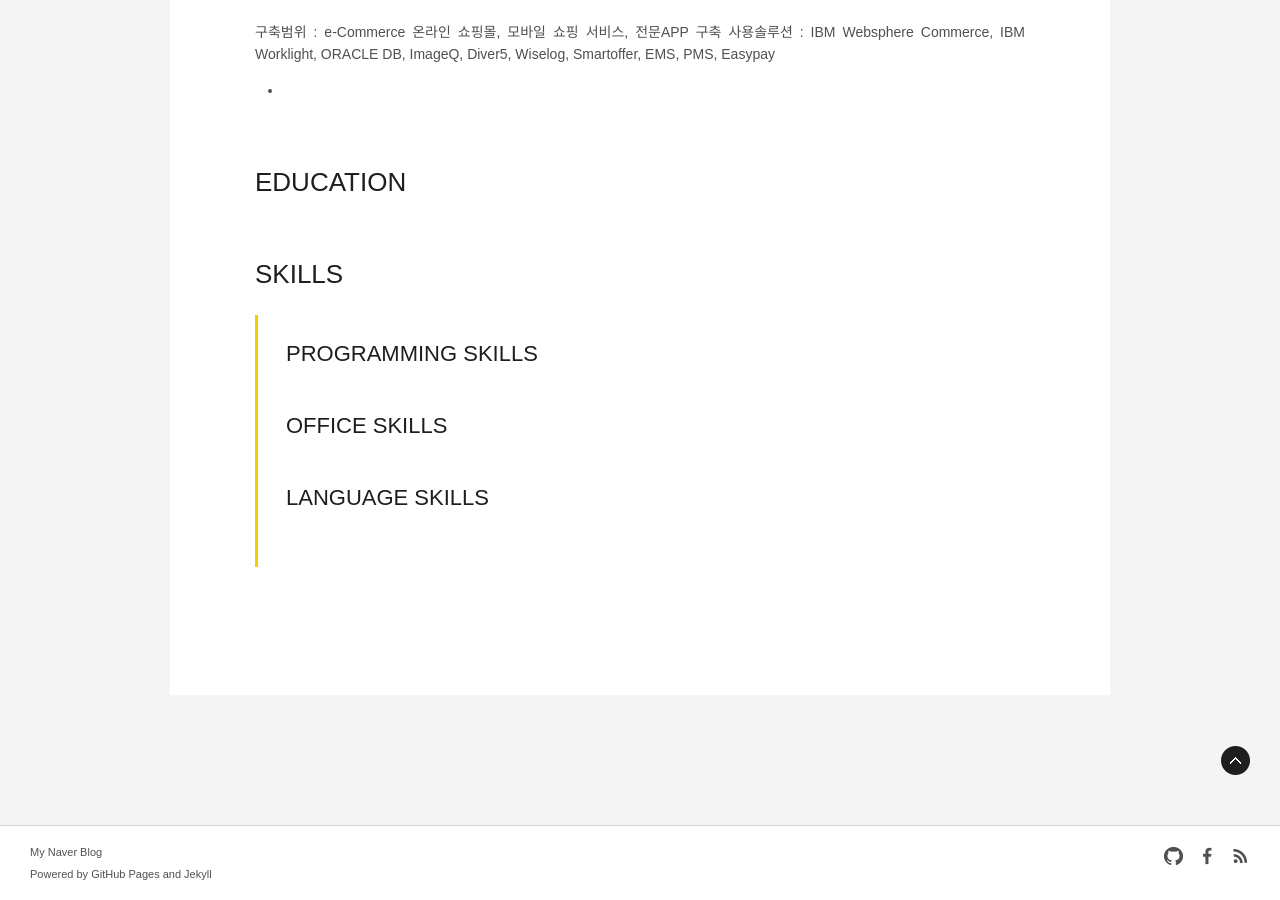
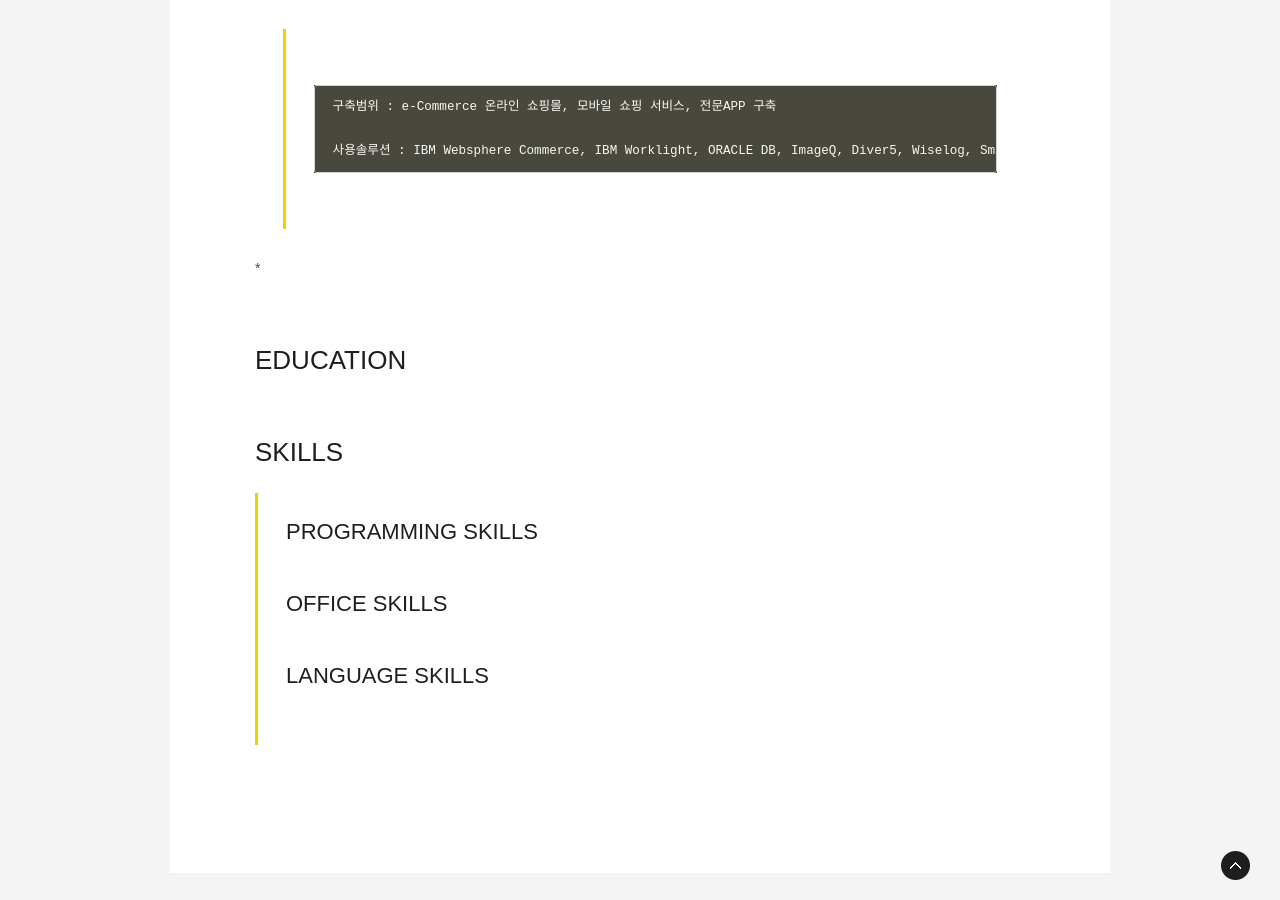
Before and after one commit to sinsu2/skyksit.github.io, a Jekyll site: the page built from about.md, in a window 1280 px wide and 900 px high, scrolled down 748 px. Built offline with Jekyll 4.4.1, drawn with Linux system fonts in a browser that asks for light colours; some web fonts are replaced; comment, search, counter and statistics services are not loaded.

```diff
--- a/about.md
+++ b/about.md
@@ -25,9 +25,10 @@ sitemap: yes
 # EXPERIENCE
 
 * NS홈쇼핑 차세대 시스템 구축 - 플랫폼 영역 팀장 (2013~2015)
-
- 구축범위 : e-Commerce 온라인 쇼핑몰, 모바일 쇼핑 서비스, 전문APP 구축
- 사용솔루션 : IBM Websphere Commerce, IBM Worklight, ORACLE DB, ImageQ, Diver5, Wiselog, Smartoffer, EMS, PMS, Easypay
+>
+>      구축범위 : e-Commerce 온라인 쇼핑몰, 모바일 쇼핑 서비스, 전문APP 구축
+>
+>      사용솔루션 : IBM Websphere Commerce, IBM Worklight, ORACLE DB, ImageQ, Diver5, Wiselog, Smartoffer, EMS, PMS, Easypay
 
 *
 
```
